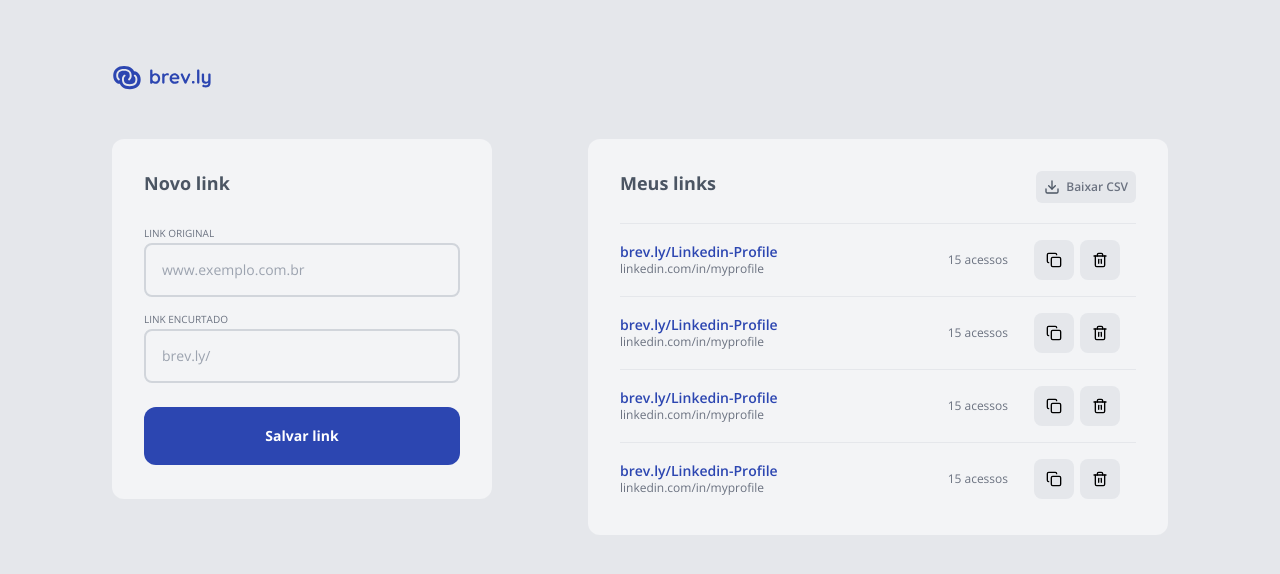
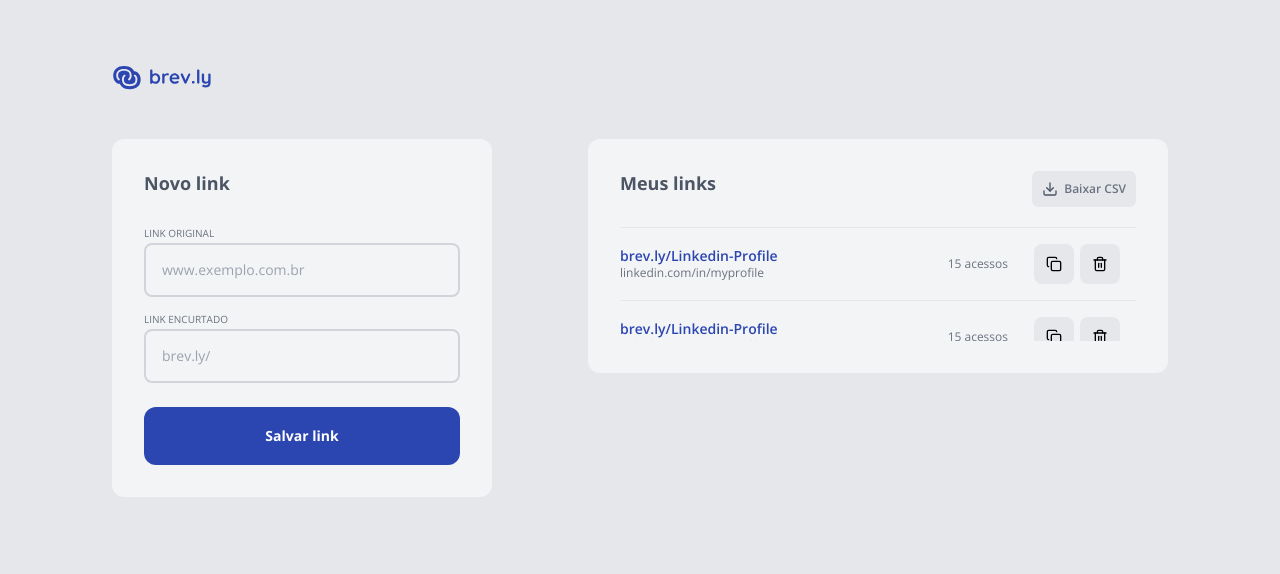
Before and after one commit to shandryll/ftr-pratico-fase-1, a React (Vite) app in the folder web/: page / in a window 1280 px wide. Shown: the top 574 px of the page. Built offline with nearby package versions, Linux system fonts and the light colour scheme.

Commit message:
feat: create hover and disabled behavior on buttonCSV

```diff
--- a/web/src/components/CreateLink.tsx
+++ b/web/src/components/CreateLink.tsx
@@ -5,16 +5,16 @@ export function CreateLink() {
   return (
     <div className="bg-gray-100 flex flex-col p-[2rem] rounded-xl w-[380px] max-h-[360px]">
 
-      <div className="pb-[1.5rem]">
+      <div className="mb-[1.5rem]">
         <h1 className="text-lg text-gray-600 font-bold">Novo link</h1>
       </div>
 
-      <div className="pb-[0.5rem]">
+      <div className="mb-[0.5rem]">
         <span className="text-xs text-gray-500 uppercase">link original</span>
         <TextInput placeholder="www.exemplo.com.br" />
       </div>
 
-      <div className="pb-[1.5rem]">
+      <div className="mb-[1.5rem]">
         <span className="text-xs text-gray-500 uppercase">link encurtado</span>
         <TextInput defaultValue="brev.ly/" className="text-gray-400" />
       </div>
--- a/web/src/components/MyLinks.tsx
+++ b/web/src/components/MyLinks.tsx
@@ -14,11 +14,11 @@ export function MyLinks() {
   const isMyLinkListEmpty = myLinksList.length === 1
 
   return (
-    <div className='bg-gray-100 flex flex-col p-[2rem] rounded-xl w-[580px] max-h-[396px]'>
+    <div className='bg-gray-100 flex flex-col p-[2rem] rounded-xl w-[580px] h-[234px] max-h-[396px]'>
 
       <div className="mb-[20px] flex flex-row justify-between">
         <h1 className="text-lg text-gray-600 font-bold">Meus links</h1>
-        <ButtonCSV>Baixar CSV</ButtonCSV>
+        <ButtonCSV disabled={isMyLinkListEmpty ? true : false}>Baixar CSV</ButtonCSV>
       </div>
 
       <ScrollArea.Root type="scroll" className="overflow-hidden">
@@ -47,7 +47,7 @@ export function MyLinks() {
         </ScrollArea.Viewport>
 
         <ScrollArea.Scrollbar
-          className="flex touch-none select-none bg-gray-100 p-0.5 transition-colors duration-[160ms] ease-out data-[orientation=horizontal]:h-2 data-[orientation=vertical]:w-2 data-[orientation=horizontal]:flex-col"
+          className="flex touch-none select-none bg-gray-100 p-0.5 transition-colors duration-[160ms] ease-out data-[orientation=horizontal]:h-4 data-[orientation=vertical]:w-4 data-[orientation=horizontal]:flex-col"
           orientation="vertical"
         >
           <ScrollArea.Thumb className="relative flex-1 rounded-[10px] bg-blue-base before:absolute before:left-1/2 before:top-1/2 before:size-full before:min-h-11 before:min-w-11 before:-translate-x-1/2 before:-translate-y-1/2" />
--- a/web/src/components/ui/ButtonCSV.tsx
+++ b/web/src/components/ui/ButtonCSV.tsx
@@ -9,7 +9,9 @@ export default function ButtonCSV({
 } & React.ButtonHTMLAttributes<HTMLButtonElement>) {
   return (
     <button {...props} className={cn(
-      `flex flex-row items-center justify-center p-2 gap-1.5 bg-gray-200 rounded-md`,
+      `flex flex-row items-center justify-center p-2 gap-1.5 bg-gray-200 rounded-md
+      border-2 hover:border-blue-base
+      disabled:opacity-50 disabled:pointer-events-none aria-disabeld:disabled:opacity-50 aria-disabled:pointer-events-none`,
       props.className
     )}>
       <span className="text-gray-600">
```
